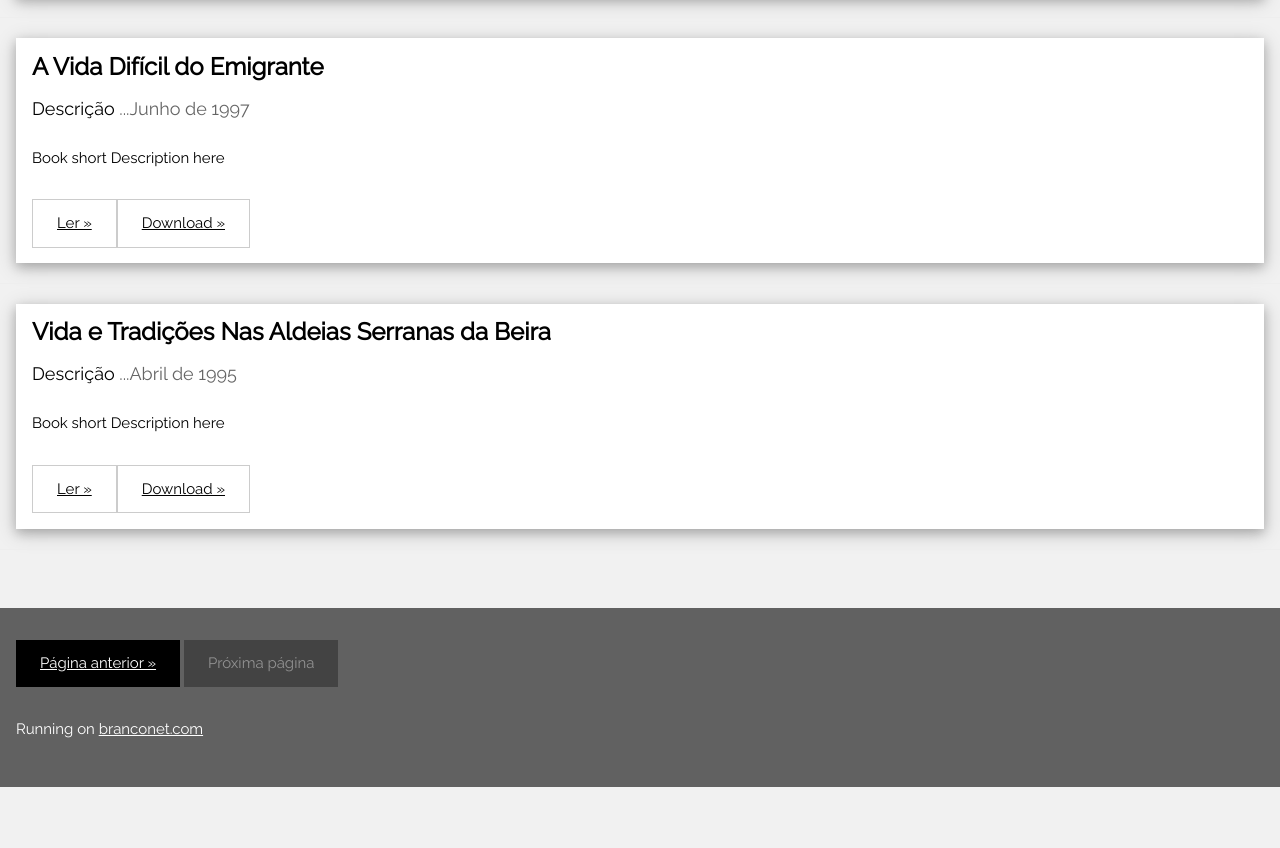
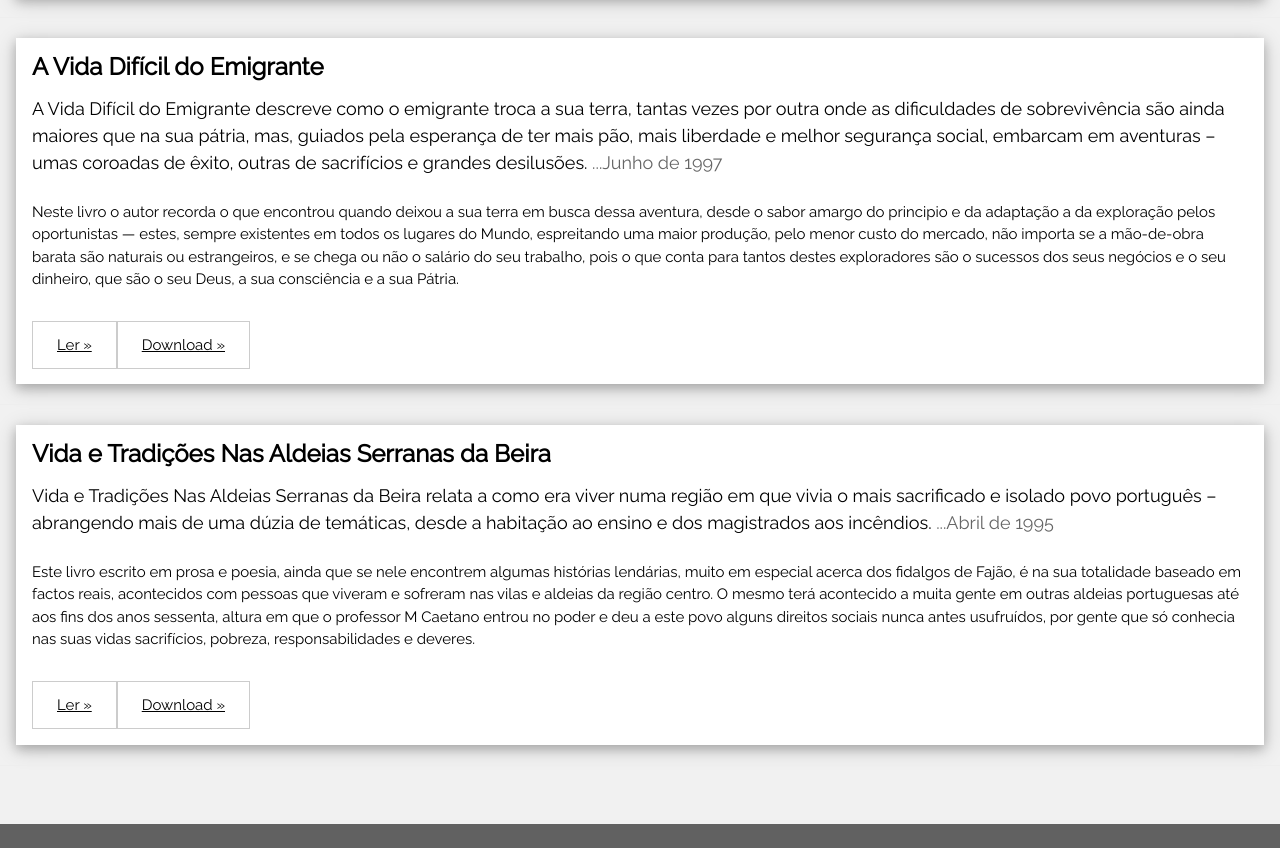
Before and after one commit to jtmb/santosweb, a plain HTML site: page download.html in a window 1280 px wide. Shown: the part 720-1568 px from the top of the page. Before the commit the page ends 1507 px from the top, so only its background shows below. Drawn offline with nearby package versions, Linux system fonts and the light colour scheme.

Commit message:
added last two books and descriptions

```diff
--- a/download.html
+++ b/download.html
@@ -71,14 +71,14 @@ and is wrapped around the whole page content, except for the footer in this exam
   <div class="w3-card-4 w3-margin w3-white">
     <div class="w3-container">
       <h3><b>A Vida Difícil do Emigrante</b></h3>
-      <h5>Descrição <span class="w3-opacity"> ...Junho de 1997</span></h5>
+      <h5>A Vida Difícil do Emigrante descreve como o emigrante troca a sua terra, tantas vezes por outra onde as dificuldades de sobrevivência são ainda maiores que na sua pátria, mas, guiados pela esperança de ter mais pão, mais liberdade e melhor segurança social, embarcam em aventuras – umas coroadas de êxito, outras de sacrifícios e grandes desilusões. <span class="w3-opacity"> ...Junho de 1997</span></h5>
     </div>
 
     <div class="w3-container">
-      <p>Book short Description here</p>
+      <p>Neste livro o autor recorda o que encontrou quando deixou a sua terra em busca dessa aventura, desde o sabor amargo do principio e da adaptação a da exploração pelos oportunistas — estes, sempre existentes em todos os lugares do Mundo, espreitando uma maior produção, pelo menor custo do mercado, não importa se a mão-de-obra barata são naturais ou estrangeiros, e se chega ou não o salário do seu trabalho, pois o que conta para tantos destes exploradores são o sucessos dos seus negócios e o seu dinheiro, que são o seu Deus, a sua consciência e a sua Pátria.</p>
       <div class="w3-row">
         <div class="w3-col m8 s12">
-          <p><button class="w3-button w3-padding-large w3-white w3-border"><a href="/books/book1.pdf" target="_blank">Ler »</b></button><button class="w3-button w3-padding-large w3-white w3-border"><a href="/books/book1.pdf" download>Download »</a></b></button></p>
+          <p><button class="w3-button w3-padding-large w3-white w3-border"><a href="/books/emigrante.pdf" target="_blank">Ler »</b></button><button class="w3-button w3-padding-large w3-white w3-border"><a href="/books/emigrante.pdf" download>Download »</a></b></button></p>
           <p></p>
         </div>
         <div class="w3-col m4 w3-hide-small">
@@ -91,14 +91,14 @@ and is wrapped around the whole page content, except for the footer in this exam
   <div class="w3-card-4 w3-margin w3-white">
     <div class="w3-container">
       <h3><b>Vida e Tradições Nas Aldeias Serranas da Beira</b></h3>
-      <h5>Descrição <span class="w3-opacity"> ...Abril de 1995</span></h5>
+      <h5>Vida e Tradições Nas Aldeias Serranas da Beira relata a como era viver numa região em que vivia o mais sacrificado e isolado povo português – abrangendo mais de uma dúzia de temáticas, desde a habitação ao ensino e dos magistrados aos incêndios. <span class="w3-opacity"> ...Abril de 1995</span></h5>
     </div>
 
     <div class="w3-container">
-      <p>Book short Description here</p>
+      <p>Este livro escrito em prosa e poesia, ainda que se nele encontrem algumas histórias lendárias, muito em especial acerca dos fidalgos de Fajão, é na sua totalidade baseado em factos reais, acontecidos com pessoas que viveram e sofreram nas vilas e aldeias da região centro. O mesmo terá acontecido a muita gente em outras aldeias portuguesas até aos fins dos anos sessenta, altura em que o professor M Caetano entrou no poder e deu a este povo alguns direitos sociais nunca antes usufruídos, por gente que só conhecia nas suas vidas sacrifícios, pobreza, responsabilidades e deveres.</p>
       <div class="w3-row">
         <div class="w3-col m8 s12">
-          <p><button class="w3-button w3-padding-large w3-white w3-border"><a href="/books/book1.pdf" target="_blank">Ler »</b></button><button class="w3-button w3-padding-large w3-white w3-border"><a href="/books/book1.pdf" download>Download »</a></b></button></p>
+          <p><button class="w3-button w3-padding-large w3-white w3-border"><a href="/books/tradicoes.pdf" target="_blank">Ler »</b></button><button class="w3-button w3-padding-large w3-white w3-border"><a href="/books/tradicoes.pdf" download>Download »</a></b></button></p>
           <p></p>
         </div>
         <div class="w3-col m4 w3-hide-small">
```
Also changed, not shown: 3 other files.
